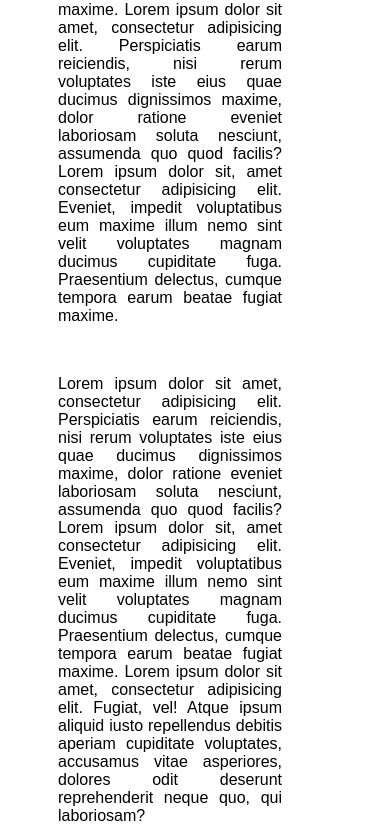
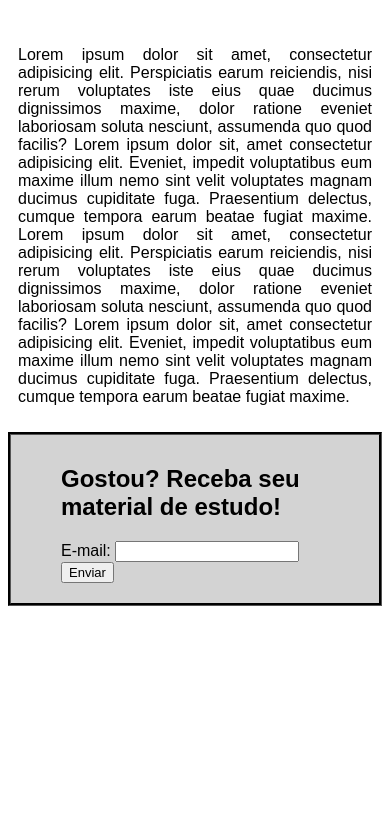
Before and after one commit to RyanRMGMC/escolei, a plain HTML site: page html/portuguese/p_page1.html in a window 390 px wide. Shown: the part 1968-2796 px from the top of the page. After the commit the page ends 2594 px from the top, so only its background shows below. Drawn offline with Linux system fonts and the light colour scheme.

Commit message:
Add files via upload

```diff
--- a/css/style.css
+++ b/css/style.css
@@ -158,6 +158,19 @@
 
 
 /* Responsive columns - one column layout (vertical) on small screens */
+@media screen and (max-width: 890px) {
+  .card p{
+    font-size: small;
+  }
+}
+
+@media screen and (max-width: 710px) {
+    .card p{
+      font-size: x-small;
+    }
+  }
+
+
 @media screen and (max-width: 600px) {
   .column {
     width: 75%;
@@ -176,6 +189,8 @@
     margin-right: auto;
     margin-left: auto;
     float: none;
+    padding-right: 10px;
+    padding-left: 10px;
   }
 
   .bodyText img{
--- a/css/styleSubjects.css
+++ b/css/styleSubjects.css
@@ -257,4 +257,24 @@
     .video{
         width: 100%;
     }
+
+    .bodyText{
+        margin-right: auto;
+        margin-left: auto;
+        float: none;
+        padding-right: 10px;
+        padding-left: 10px;
+    }
+
+    .emailSection{
+        float: none;
+        padding: 5px, 10px;
+        margin-bottom: 20px;
+        margin-left: auto;
+        margin-right: auto;
+    }
+
+    .emailSection input{
+        font-size: small;
+    }
   }
```
Lines whose indentation alone changed are shown as unchanged.
